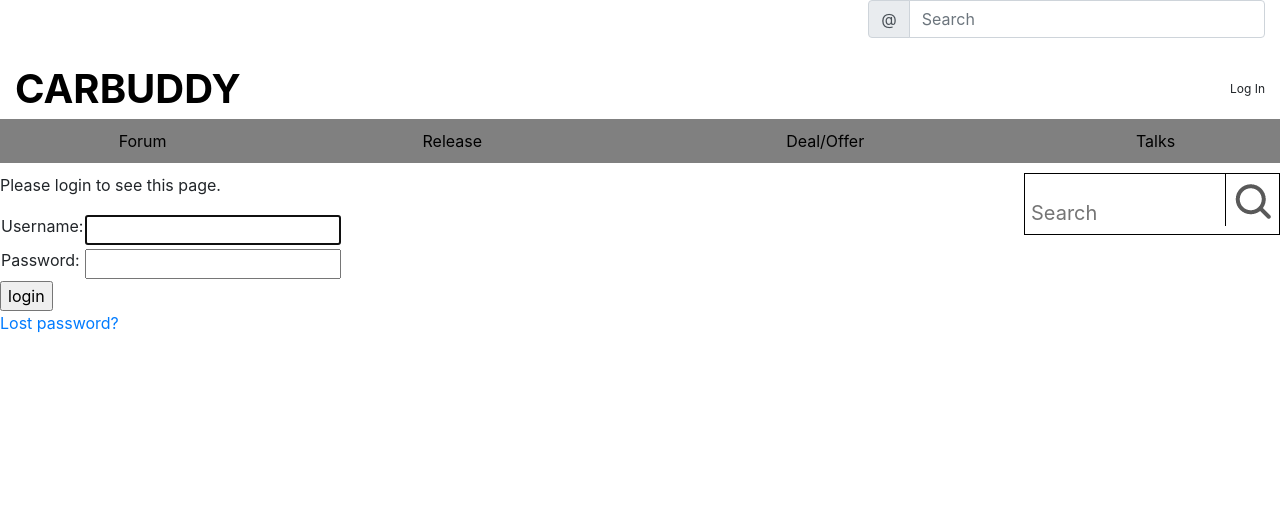
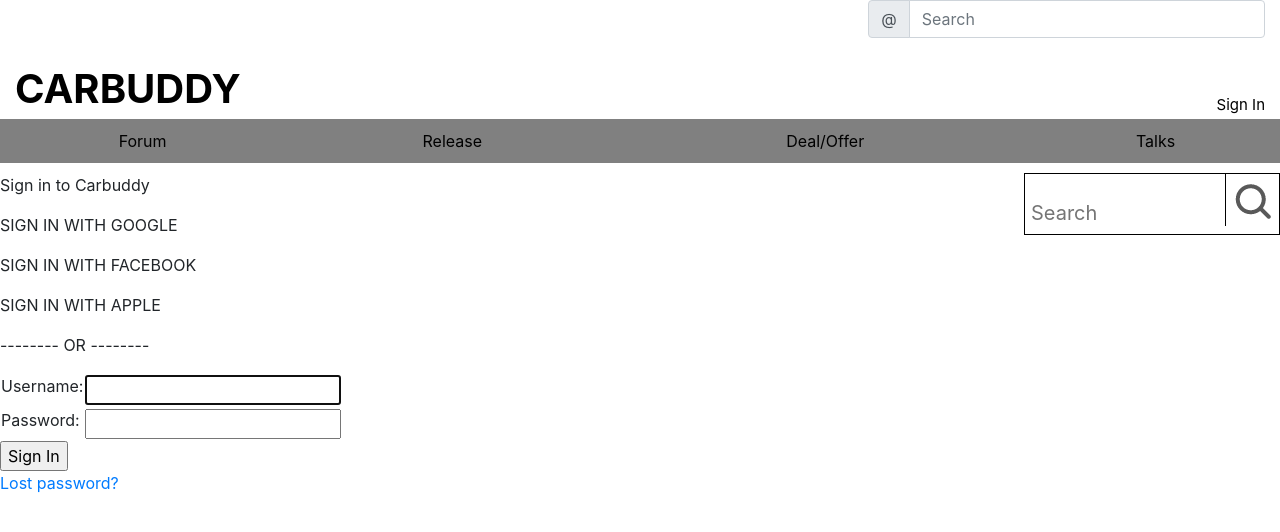
Before and after one commit to gchun88/carbuddy, a Django app: page /accounts/login/?next=/accounts/login/ in a window 1280 px wide. Shown: the top 532 px of the page. Run offline with Django 3.2, Linux system fonts and the light colour scheme; some libraries are stand-ins or nearby versions.

Commit message:
Updated login/logout function

```diff
--- a/listing/static/css/styles.css
+++ b/listing/static/css/styles.css
@@ -18,8 +18,7 @@
 
 #login {
 	/*background-color: blue;*/
-	margin: 26px 0px 0px 0px;
-	font-weight: normal;
+	margin: 40px 0px 0px 0px;
 	float: right;
 }
 
@@ -130,3 +129,17 @@
 	margin: 0;
 	padding: 0;
 }
+
+#loginSection span {
+	margin: 40px 0px 0px 0px;
+	float: right;
+}
+
+#logout {
+	padding-left: 20px;
+}
+
+#logout a {
+	color: black;
+	text-decoration: none;
+}
--- a/listing/templates/base_generic.html
+++ b/listing/templates/base_generic.html
@@ -35,9 +35,17 @@
         </div>
         <div class="row">
             <div id="company-name" class="col-sm">
-                <a href="{% url 'index' %}">CARBUDDY</a></div>
+                <a href="{% url 'index' %}">CARBUDDY</a>
+            </div>
             <div class="col-sm"></div>
-            <div class="col-sm"><span style="font-size: 12px" id="login">Log In</span></div>
+            <div id="loginSection" class="col-sm">
+              {% if user.is_authenticated %}
+                <span id="logout"><a href="{% url 'logout'%}?next={{request.path}}">Sign Out</a></span>
+                <span id="loginMessage"> Hi  {{ user.get_username }}</span>
+              {% else %}
+                <span style="font-size: 15px" id="login"><a href="{% url 'login' %}?next={{request.path}}">Sign In</a></span>
+              {% endif %}
+            </div>
 
                 </div>
         </div>
--- a/templates/registration/login.html
+++ b/templates/registration/login.html
@@ -11,7 +11,11 @@
       <p>Your account doesn't have access to this page. To proceed,
       please login with an account that has access.</p>
     {% else %}
-      <p>Please login to see this page.</p>
+      <p>Sign in to Carbuddy</p>
+      <p>SIGN IN WITH GOOGLE</p>
+      <p>SIGN IN WITH FACEBOOK</p>
+      <p>SIGN IN WITH APPLE</p>
+      <p>-------- OR --------</p>
     {% endif %}
   {% endif %}
 
@@ -27,7 +31,7 @@
         <td>{{ form.password }}</td>
       </tr>
     </table>
-    <input type="submit" value="login" />
+    <input type="submit" value="Sign In" />
     <input type="hidden" name="next" value="{{ next }}" />
   </form>
 
@@ -35,3 +39,6 @@
   <p><a href="{% url 'password_reset' %}">Lost password?</a></p>
 
 {% endblock %}
+
+<!-- READ to customize form.username and form.password
+https://docs.djangoproject.com/en/dev/ref/forms/widgets/#django.forms.Widget.attrs -->
```
Also changed, not shown: templates/registration/logged_out.html (added, +8 -0 lines), db.sqlite3.
